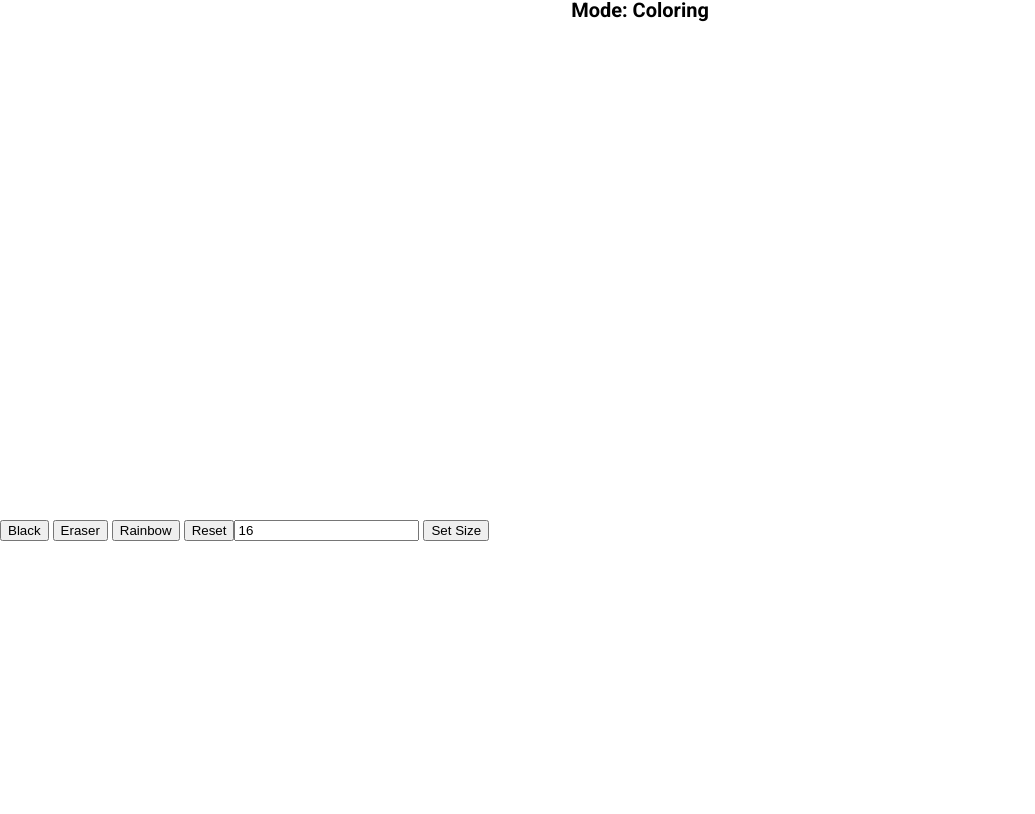
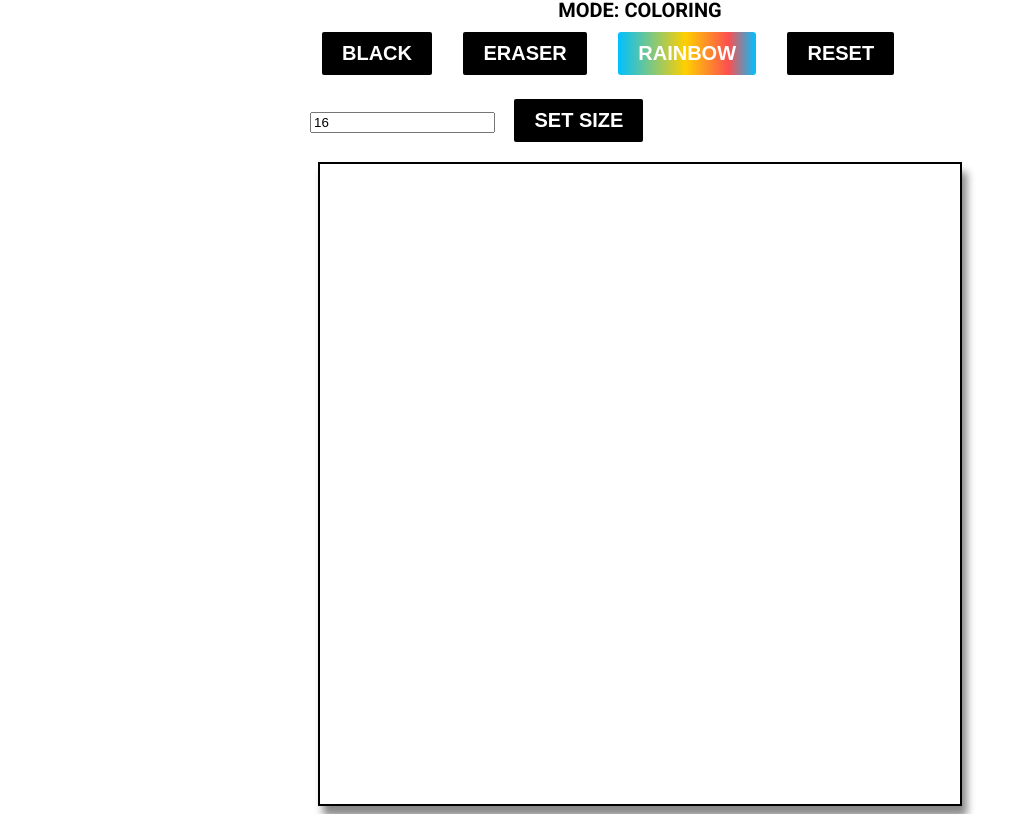
Before and after one commit to immonroe/etch-a-sketch, a plain HTML site: page index.html in a window 1280 px wide. Shown: the part 94-908 px from the top of the page, without its empty margins (0-1035 px from the left). Before the commit the page ends 800 px from the top, so only its background shows below. Drawn offline with Linux system fonts and the light colour scheme.

Commit message:
Implemented styling on preivous verison of game

```diff
--- a/index.html
+++ b/index.html
@@ -17,14 +17,13 @@
             <div class="title"><h1>Etch-A-Sketch</h1></div>
             <div class="mode">Mode: Coloring</div>
             <div class="content">
-                <div class="board"></div>
                 <div class="options">
                     <div class="buttons">
-                        <button onclick="changeColor('black')">Black</button>
-                        <button onclick="changeColor('white')">Eraser</button>
-                        <!-- <button onclick="changeColor('shade')">Shade</button> -->
-                        <button onclick="changeColor('rainbow')">Rainbow</button>
-                        <button onclick="resetBoard()">Reset</button>
+                        <button class="blackButton" onclick="changeColor('black')">Black</button>
+                        <button class="whiteButton" onclick="changeColor('white')">Eraser</button>
+                        <!-- <button class="shadeButton" onclick="changeColor('shade')">Shade</button> -->
+                        <button class="rainbowButton" onclick="changeColor('rainbow')">Rainbow</button>
+                        <button class="resetButton" onclick="resetBoard()">Reset</button>
                     </div>
                     <div>
                         <input
@@ -33,8 +32,10 @@
                         value="16"
                         onchange="changeSize(this.value)"> <!-- this.value will be whatever was typed into the input field -->
                         <button>Set Size</button>
+                    </div>
+
                 </div>
-                </div>
+                <div class="board"></div>
             </div>
         </div>
     </body>
--- a/style.css
+++ b/style.css
@@ -1,5 +1,13 @@
 body {
+  margin: 0px;
+  padding: 0px;
   font-family: 'Roboto', sans-serif;
+  color: black;
+  font-size: 30px;
+  text-transform: uppercase;
+  display: flex;
+  flex-direction: column;
+  align-items: center;
 }
 
 .title {
@@ -17,17 +25,52 @@ body {
   justify-content: center;
 }
 
-/* .content {
-  display: flex;
-  justify-content: center;
-} */
+button {
+  padding: 10px 20px;
+  margin: 10px;
+  text-transform: uppercase;
+  border-radius: 4px;
+  border: 2px solid;
+  background-color: black;
+  color: white;
+  font-size: 20px;
+  font-weight: 800;
+  transition: .2s ease-in-out 0s;
+}
 
-.options {
-  display: flex;
+button:hover {
+cursor: pointer;
+transform: scale(1.1);
+}
+
+/* Rainbow button effect */
+.rainbowButton {
+background-image: linear-gradient(90deg, #00C0FF 0%, #FFCF00 49%, #FC4F4F 80%, #00C0FF 100%);
+border-radius:5px;
+}
+
+.rainbowButton:after {
+content:attr(alt);
+}
+
+.rainbowButton:hover {
+animation:slidebg 4s linear infinite;
+}
+
+@keyframes slidebg {
+to {
+  background-position:20vw;
+}
 }
 
 .board {
-  height: 500px;
-  width: 500px;
+  outline: 2px;
+  outline-style: solid;
+  outline-color: black;
+  width: 640px;
+  height: 640px;
+  margin: 10px;
   display: grid;
+  flex-wrap: wrap;
+  box-shadow: 5px 10px 8px 2px #888888
 }
```
